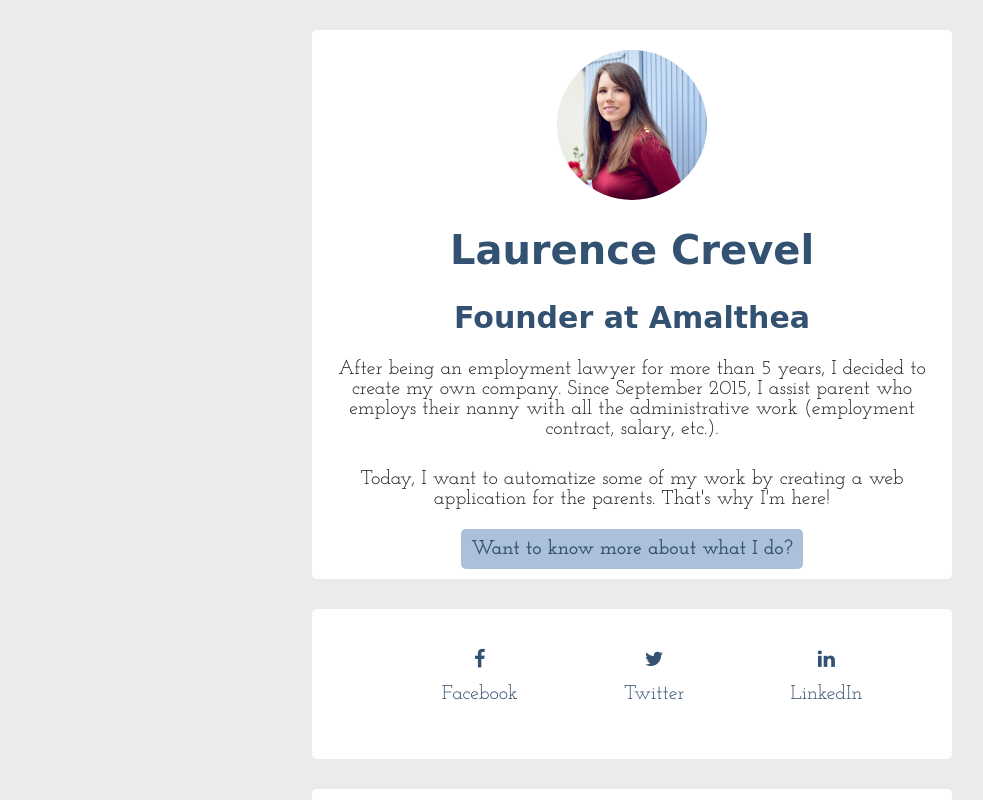
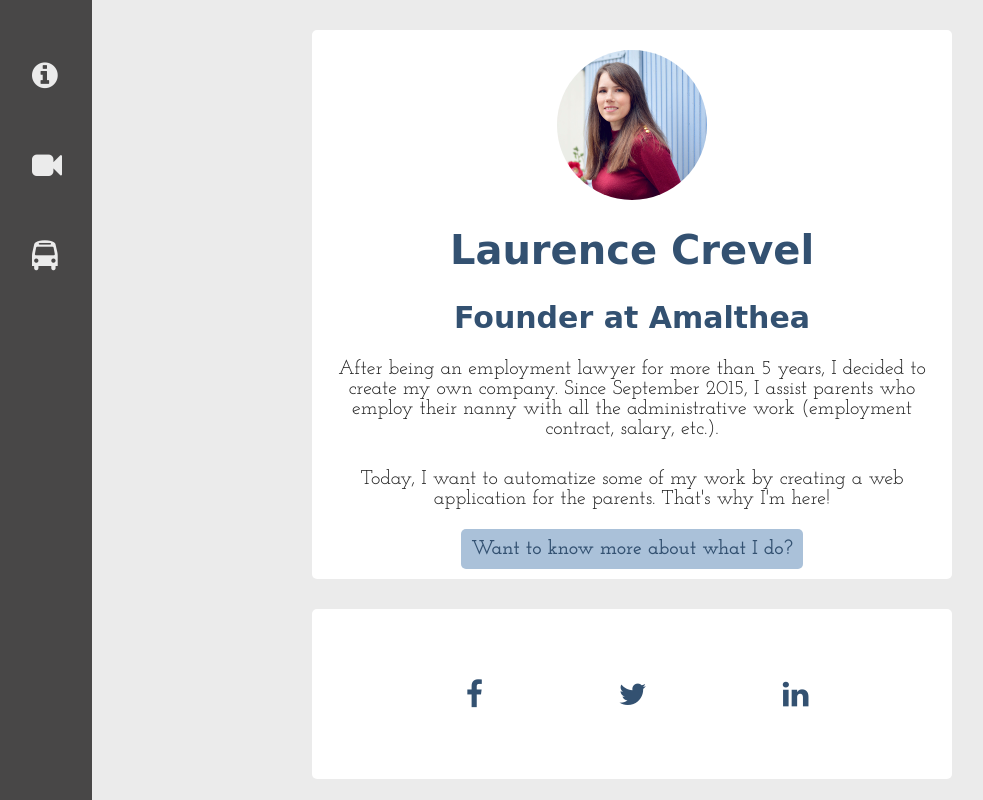
Before and after one commit to Lolamalthea/profile, a plain HTML site: page index.html in a window 1280 px wide. Shown: the top 800 px of the page, without its empty margins (8-991 px from the left). Drawn offline with Linux system fonts and the light colour scheme; a web font is replaced by a local one.

Commit message:
Sidebar added.

```diff
--- a/index.html
+++ b/index.html
@@ -14,14 +14,35 @@
     <!-- Your style -->
     <link rel="stylesheet" href="style.css">
   </head>
+
   <body>
 
-    <div class="container">
-      <div class="card text-centered">
+    <div id="sidebar">
+      <ul>
+        <li>
+          <a href="#summary">
+            <i class="fa fa-info-circle"></i>
+          </a>
+        </li>
+        <li>
+          <a href="#favorite-series">
+            <i class="fa fa-video-camera"></i>
+          </a>
+        </li>
+        <li>
+          <a href="#footer">
+            <i class="fa fa-bus"></i>
+          </a>
+        </li>
+      </ul>
+    </div>
+
+    <div class="container page-content">
+      <div class="card text-centered" id="summary">
         <img src="images/laurence-crevel.jpg" alt="Laurence Crevel" class="img-circle">
           <h1>Laurence Crevel</h1>
           <h2>Founder at Amalthea</h2>
-          <p>After being an employment lawyer for more than 5 years, I decided to create my own company. Since September 2015, I assist parent who employs their nanny with all the administrative work (employment contract, salary, etc.).</p>
+          <p>After being an employment lawyer for more than 5 years, I decided to create my own company. Since September 2015, I assist parents who employ their nanny with all the administrative work (employment contract, salary, etc.).</p>
           <p>Today, I want to automatize some of my work by creating a web application for the parents. That's why I'm here!</p>
           <a href="http://amalthea-nounou.com/" target="blank" class="btn-blue">Want to know more about what I do?</a>
       </div>
@@ -31,25 +52,22 @@
           <li>
             <a href="https://www.facebook.com/laurence.mw.crevel" target="blank">
               <i class="fa fa-facebook" aria-hidden="true"></i>
-              <br>Facebook</br>
             </a>
           </li>
           <li>
             <a href="https://twitter.com/LOPQC" target="blank">
               <i class="fa fa-twitter" aria-hidden="true"></i>
-              <br>Twitter</br>
             </a>
           </li>
           <li>
             <a href="https://www.linkedin.com/in/laurencecrevel" target="blank">
               <i class="fa fa-linkedin" aria-hidden="true"></i>
-              <br>LinkedIn</br>
             </a>
           </li>
         </ul>
       </div>
 
-      <div class="card text-centered">
+      <div class="card text-centered" id="favorite-series">
         <h2>My favorite series</h2>
           <table>
             <tbody>
@@ -77,9 +95,9 @@
             </tbody>
           </table>
         </div>
-      <div class="card text-centered">
+      <div class="card text-centered" id="footer">
         <h2>About this page</h2>
-        <p>This page has been coded during the <a href="http://lewagon.org/program" target="_blank">FullStack program @LeWagon</a>. That was probably the best experience of my entire life.</p>
+        <p>This page has been coded during the <a href="http://lewagon.org/program" target="_blank">FullStack program @LeWagon</a>.</p>
         <ul class="list-inline">
          <li>
            <a href="#">
--- a/style.css
+++ b/style.css
@@ -69,6 +69,38 @@ p {
 .list-inline > li {
   display: inline-block;
   padding: 0px 50px;
-  font-size: 20px;
-  line-height: 50px;
+  font-size: 30px;
 }
+
+#sidebar {
+  position: fixed;
+  color: white;
+  width: 100px;
+  left: 0;
+  top: 0;
+  bottom: 0;
+  background-color: #484747;
+}
+
+#sidebar ul {
+  list-style: none;
+  font-size: 30px;
+  padding-bottom: 30px;
+}
+
+#sidebar a {
+  color: #EBEBEB;
+}
+
+#sidebar a:hover {
+  color: #AAC1D9;
+}
+
+#page-content {
+  margin-left: 300px;
+}
+
+.fa {
+  padding: 30px;
+  padding-left: 0px;
+}
```
